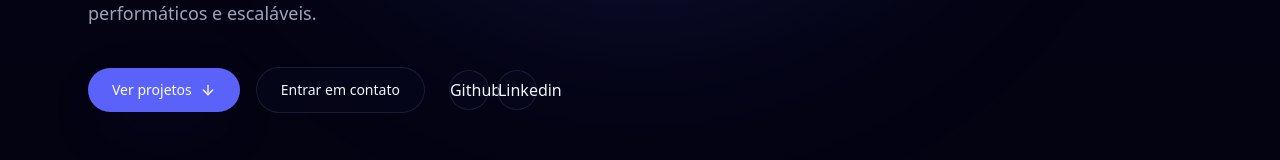
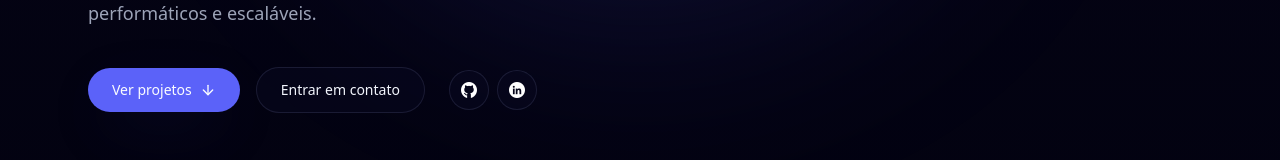
Before and after one commit to paulorodriguesdev06/victor-portfolio, a Next.js app: page / in a window 1280 px wide. Shown: the part 490-650 px from the top of the page. Built offline with nearby package versions, Linux system fonts and the light colour scheme.

Commit message:
Import the new social media icons

```diff
--- a/src/components/Contact.tsx
+++ b/src/components/Contact.tsx
@@ -21,10 +21,10 @@ export function Contact() {
 
         <div className="mt-12 flex items-center justify-center gap-3">
           <a href="https://github.com" target="_blank" rel="noreferrer" className="size-12 rounded-full border border-border bg-surface grid place-items-center hover:bg-surface-elevated transition" aria-label="GitHub">
-            {/* <Github className="size-5" /> */} Github
+            <img src={'/github.png'} />
           </a>
-          <a href="https://linkedin.com" target="_blank" rel="noreferrer" className="size-12 rounded-full border border-border bg-surface grid place-items-center hover:bg-surface-elevated transition" aria-label="LinkedIn">
-            {/* <Linkedin className="size-5" /> */} Linkedin
+          <a href="https://www.linkedin.com/in/paulo-victor-souza-rodrigues/" target="_blank" rel="noreferrer" className="size-12 rounded-full border border-border bg-surface grid place-items-center hover:bg-surface-elevated transition" aria-label="LinkedIn">
+            <img src={'/linkedin.png'} />
           </a>
         </div>
 
--- a/src/components/Hero.tsx
+++ b/src/components/Hero.tsx
@@ -65,10 +65,10 @@ export function Hero() {
           </a>
           <div className="flex items-center gap-2 ml-2">
             <a href="https://github.com" target="_blank" rel="noreferrer" className="size-10 rounded-full border border-border bg-surface/40 grid place-items-center hover:bg-surface transition" aria-label="GitHub">
-              {/* <Github className="size-4" /> */} Github
+              <img src={'/github.png'} />
             </a>
-            <a href="https://linkedin.com" target="_blank" rel="noreferrer" className="size-10 rounded-full border border-border bg-surface/40 grid place-items-center hover:bg-surface transition" aria-label="LinkedIn">
-              {/* <Linkedin className="size-4" /> */} Linkedin
+            <a href="https://www.linkedin.com/in/paulo-victor-souza-rodrigues/" target="_blank" rel="noreferrer" className="size-10 rounded-full border border-border bg-surface/40 grid place-items-center hover:bg-surface transition" aria-label="LinkedIn">
+              <img src={'/linkedin.png'} />
             </a>
           </div>
         </div>
--- a/src/components/Projects.tsx
+++ b/src/components/Projects.tsx
@@ -106,7 +106,8 @@ export function Projects() {
                   )}
                   {p.repo && (
                     <a href={p.repo} className="inline-flex items-center gap-2 text-sm font-medium text-muted-foreground hover:text-foreground">
-                       Repositório Github {/* <Github className="size-4" /> */}
+                       Repositório Github
+                       <img src={'/github.png'} className="text-white"/>
                     </a>
                   )}
                 </div>
```
